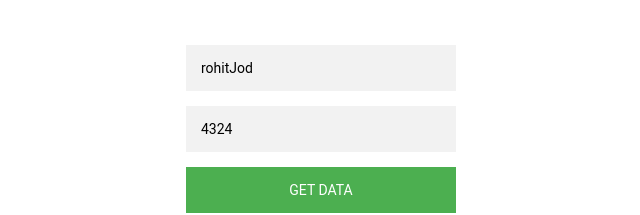
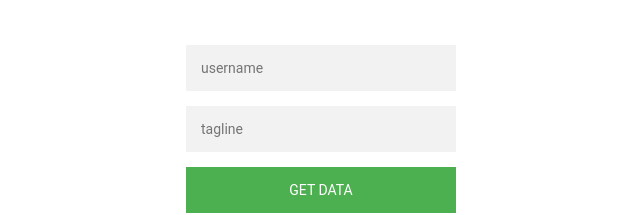
Before and after one commit to Rohitparakh/valorant-tracker, a React (Create React App) app: page / in a window 1280 px wide. Shown: the top 215 px of the page, without its empty margins (319-959 px from the left). Built offline with nearby package versions, Linux system fonts and the light colour scheme.

Commit message:
empty input fields

```diff
--- a/src/App.js
+++ b/src/App.js
@@ -7,8 +7,8 @@ import Input from './components/Input';
 
 
 function App() {
-  const [username, setUsername] = useState("rohitJod");
-  const [tag, setTag] = useState("4324");
+  const [username, setUsername] = useState("");
+  const [tag, setTag] = useState("");
   const [region, setRegion]= useState("ap");
   const [mmr, setMmr]= useState({});
   const [account, setAccount]= useState({});
```
